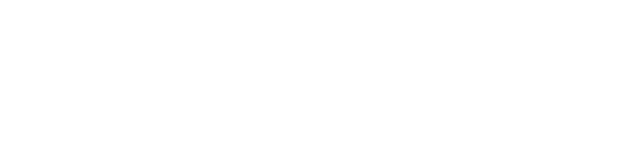
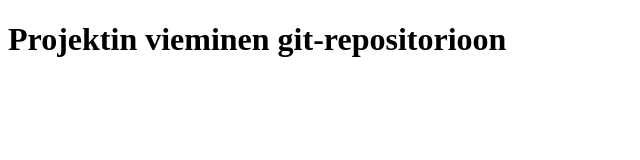
Before and after one commit to erjavuo/githarjoitus, a plain HTML site: page js/index.html in a window 1280 px wide. Shown: the whole page, without its empty margins (0-640 px from the left). Drawn offline with Linux system fonts and the light colour scheme.

Commit message:
H1 title added

```diff
--- a/js/index.html
+++ b/js/index.html
@@ -6,6 +6,6 @@
     <title>Git Harjoitus</title>
 </head>
 <body>
-
+    <h1>Projektin vieminen git-repositorioon</h1>
 </body>
 </html>
```
